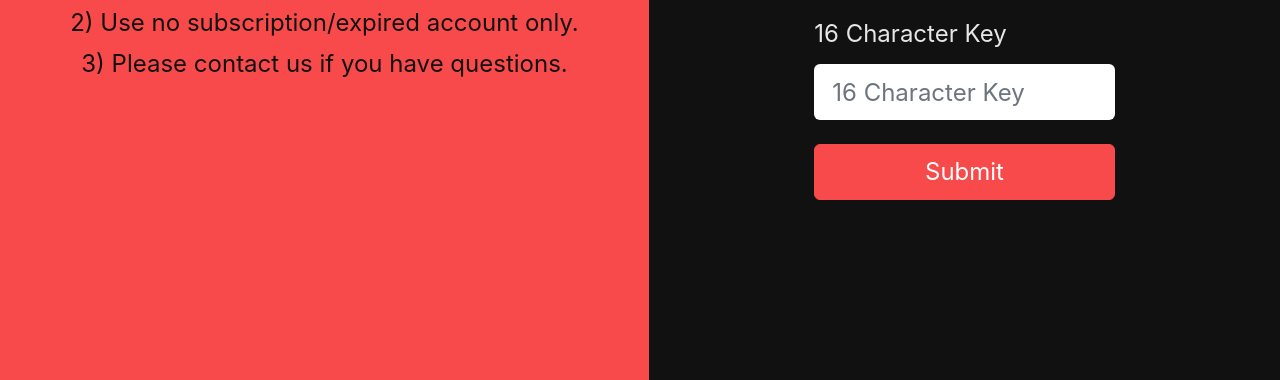
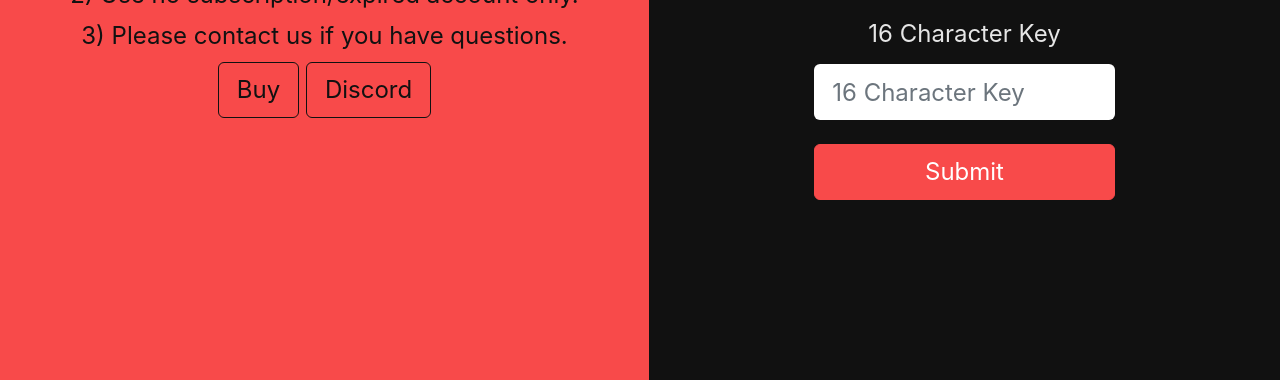
Before and after one commit to AakSin/upgrade-hub, a website: page views/index.html in a window 1280 px wide. Shown: the part 420-800 px from the top of the page. Drawn offline with nearby package versions, Linux system fonts and the light colour scheme; files whose address does not match are found by name.

Commit message:
added buttons

```diff
--- a/public/stylesheets/style.css
+++ b/public/stylesheets/style.css
@@ -2,7 +2,6 @@
     --color1: rgb(248, 74, 74);
     --color2:rgb(17, 17, 17);
 }
-  }
  body,html {
     margin: 0;
     padding: 0;
@@ -10,6 +9,7 @@
 }
 .col-sm {
     height: 100vh;
+    text-align: center;
 }
 .info {
     background-color: var(--color1);
@@ -44,12 +44,43 @@ h5{
 p{
     text-align: center;
 }
+.btn-outline-dark {
+    color: var(--color2) ;
+    border-color: var(--color2) ;
+}
 
 
-/* Medium devices (landscape tablets, 768px and up) */
+
+/* Extra small devices (phones, 600px and down)
+@media only screen and (max-width: 600px) {
+    html{
+        font-size:1rem;
+    }
+}
+*/
+/* Small devices (portrait tablets and large phones, 600px and up)
+@media only screen and (min-width: 600px) {
+
+    html{
+        font-size:1rem;
+    }
+
+}
+ */
+/* Medium devices (landscape tablets, 768px and up)*/
 @media only screen and (min-width: 768px) {
+    html{
+        font-size: 1.2rem;
+    }
+}
+
+/* Large devices (laptops/desktops, 992px and up) */
+@media only screen and (min-width: 992px) {
     html{
         font-size: 1.5rem;
     }
 
 }
+
+/* Extra large devices (large laptops and desktops, 1200px and up)
+@media only screen and (min-width: 1200px) {...}*/
--- a/views/index.html
+++ b/views/index.html
@@ -3,10 +3,12 @@
 <head>
     <meta charset="UTF-8">
     <meta name="viewport" content="width=device-width, initial-scale=1.0">
-    <title>Upgrade Hub</title>
+    <title>UpgradeHub</title>
+
     <link href="https://stackpath.bootstrapcdn.com/bootstrap/4.5.0/css/bootstrap.min.css" rel="stylesheet" integrity="sha384-9aIt2nRpC12Uk9gS9baDl411NQApFmC26EwAOH8WgZl5MYYxFfc+NcPb1dKGj7Sk" crossorigin="anonymous">
     <link rel="stylesheet" href="stylesheets\style.css">
-    <script src="https://stackpath.bootstrapcdn.com/bootstrap/4.5.0/js/bootstrap.min.js" integrity="sha384-OgVRvuATP1z7JjHLkuOU7Xw704+h835Lr+6QL9UvYjZE3Ipu6Tp75j7Bh/kR0JKI" crossorigin="anonymous"></script>
+    <script src="https://use.fontawesome.com/1b9cd764ed.js"></script>
+    <!-- <script src="https://stackpath.bootstrapcdn.com/bootstrap/4.5.0/js/bootstrap.min.js" integrity="sha384-OgVRvuATP1z7JjHLkuOU7Xw704+h835Lr+6QL9UvYjZE3Ipu6Tp75j7Bh/kR0JKI" crossorigin="anonymous"></script> -->
 </head>
 <body>
     <div class="container-fluid">
@@ -17,6 +19,10 @@
                   <h5>1) For faster experience please do not use vpn.</h5>
                   <h5>2) Use no subscription/expired account only.</h5>
                   <h5>3) Please contact us if you have questions.</h5>
+                  <div>
+                    <a type="dark"  target="_blank" class="btn btn-outline-dark"href="https://shoppy.gg/@UpgradeHub" >Buy</a>
+                    <a type="dark"  target="_blank" class="btn btn-outline-dark" href="https://discord.gg/YVQ5F5h">Discord</a>
+                  </div>
             </div>
 
           <div class="col-sm upgrader d-flex justify-content-center align-items-center">
```
